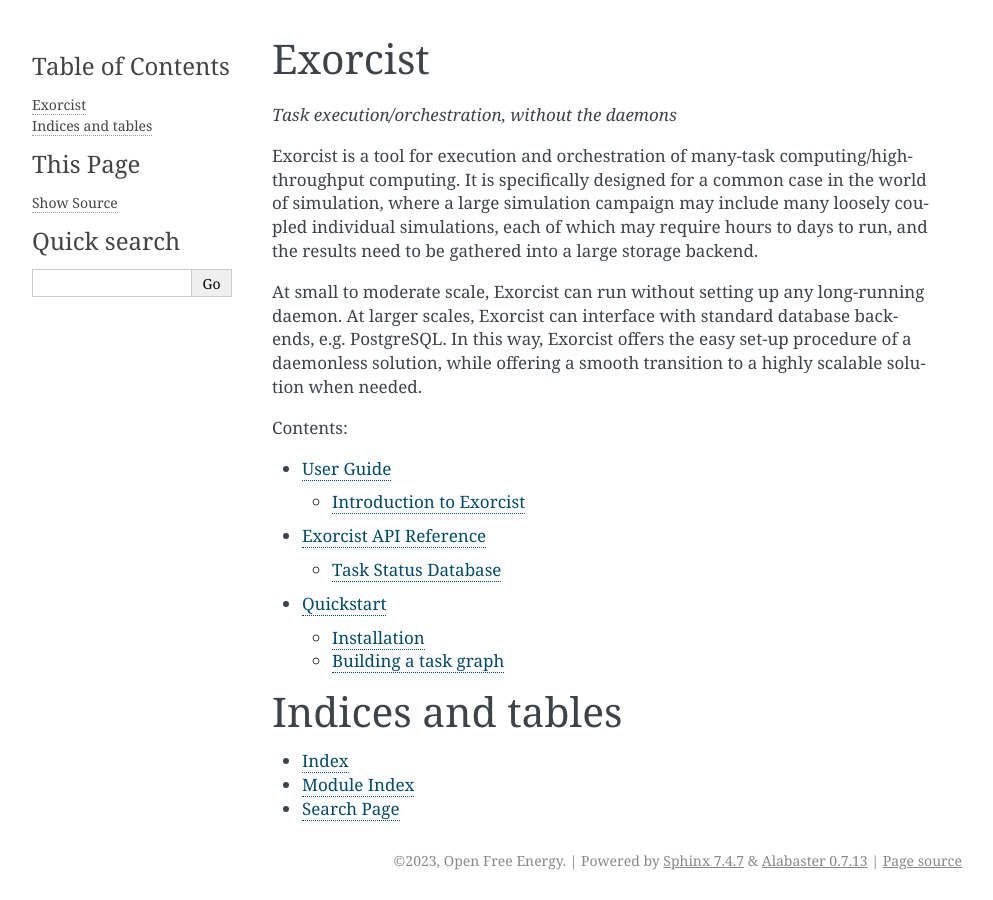
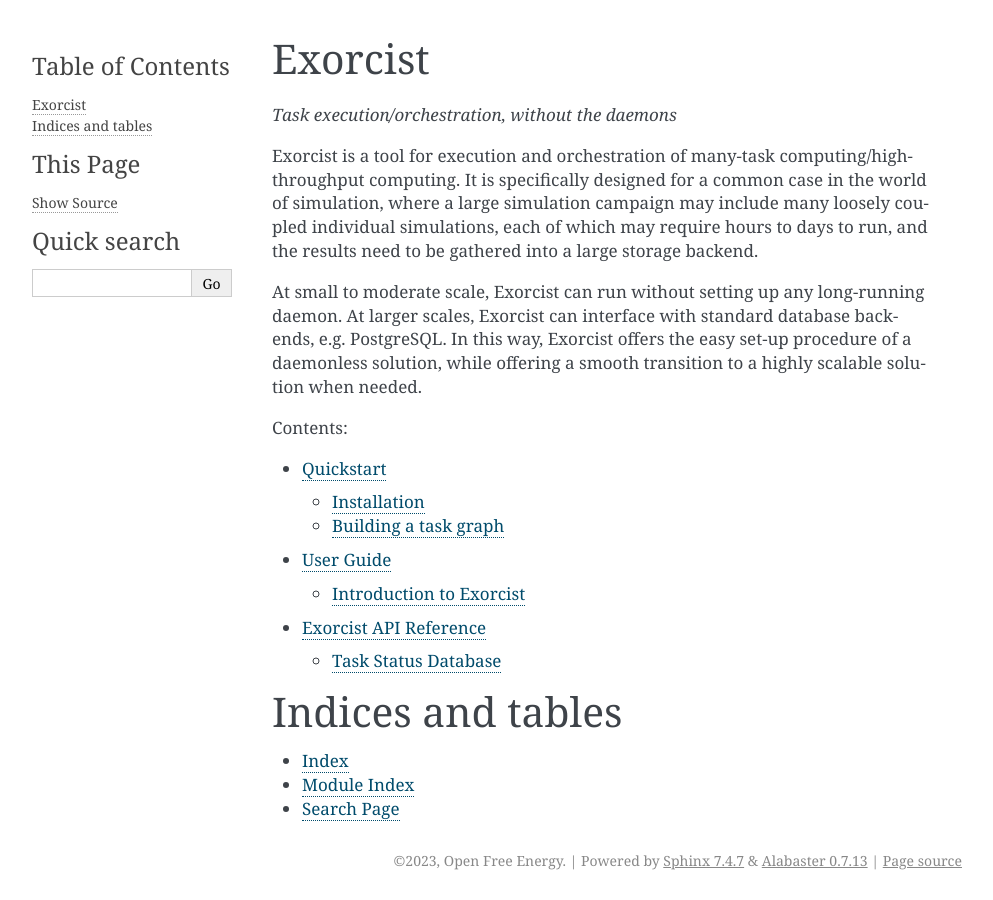
Before and after one commit to OpenFreeEnergy/exorcist, a Sphinx documentation site: the page built from docs/index.rst, in a window 1280 px wide. Shown: the whole page, without its empty margins (148-1141 px from the left). Built offline with Sphinx 7.4.7, drawn with Linux system fonts in a browser that asks for light colours.

```diff
--- a/docs/index.rst
+++ b/docs/index.rst
@@ -20,9 +20,9 @@ transition to a highly scalable solution when needed.
    :maxdepth: 2
    :caption: Contents:
 
+   quickstart/index
    guide/index
    api/index
-   quickstart/index
 
 
 
```
